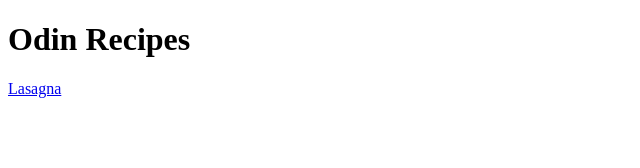
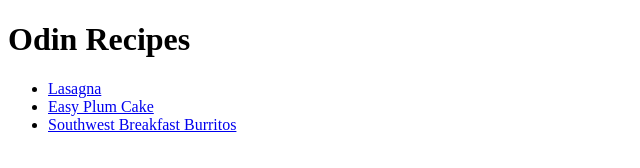
Before and after one commit to Revivan/odin-recipes, a plain HTML site: page index.html in a window 1280 px wide. Shown: the whole page, without its empty margins (0-640 px from the left). Drawn offline with Linux system fonts and the light colour scheme.

Commit message:
Add two more recipe links to home page
Decided to use unordered list so that links won't show up on the same
line, improving readability.

```diff
--- a/index.html
+++ b/index.html
@@ -7,6 +7,10 @@
 </head>
 <body>
     <h1>Odin Recipes</h1>
-    <a href="recipes/lasagna.html">Lasagna</a>
+    <ul>
+    <li><a href="recipes/lasagna.html">Lasagna</a></li>
+    <li><a href="recipes/easy-plum-cake.html">Easy Plum Cake</a></li>
+    <li><a href="recipes/southwest-breakfast-burritos.html">Southwest Breakfast Burritos</a></li>
+    </ul>
 </body>
 </html>
```
Also changed, not shown: recipes/easy-plum-cake.html (added), recipes/southwest-breakfast-burritos.html (added).
